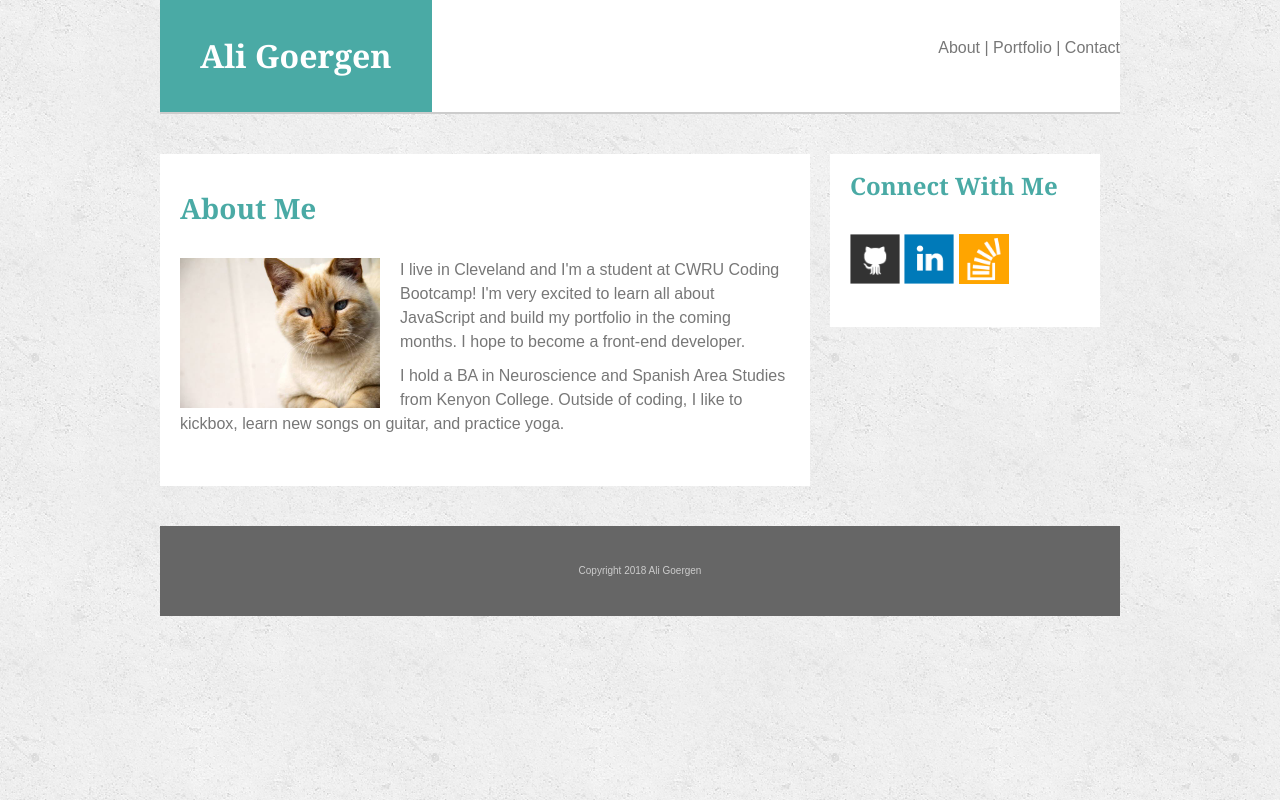
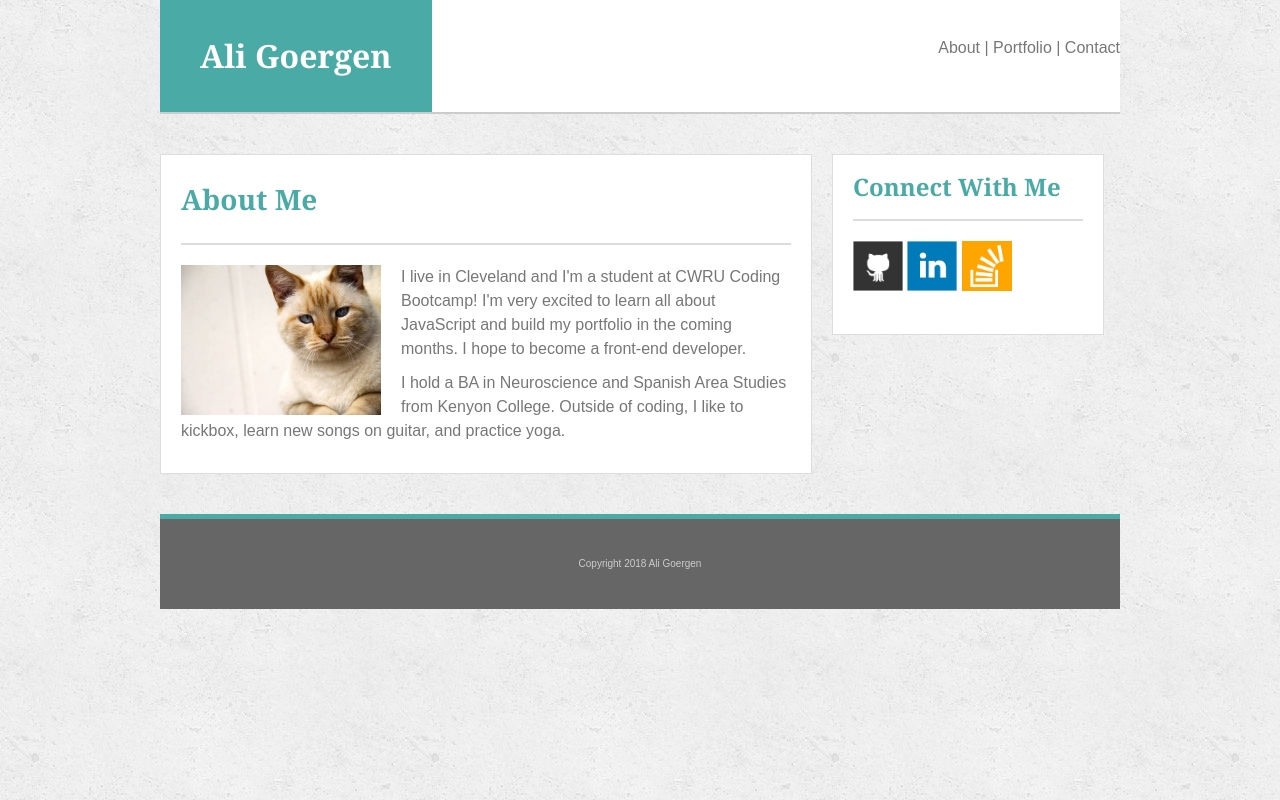
Before and after one commit to goergena/basic-portfolio, a plain HTML site: page index.html in a window 1280 px wide. Drawn offline with Linux system fonts and the light colour scheme.

Commit message:
border and line break fixes

```diff
--- a/assets/css/style.css
+++ b/assets/css/style.css
@@ -48,11 +48,12 @@ a {
 section {
     background: #fff;
     width: 610px;
-    padding: 20px 20px 40px 20px;
+    padding: 20px;
     float: left;
     border: none;
     overflow: auto;
     margin: 40px 20px 40px 0px;
+    border: 1px solid #ddd;
 }
 
 
@@ -61,13 +62,13 @@ h2 {
     font-family: Georgia, 'Times New Roman', Times, serif;
     font-size: 28px;
     font-weight: bold;
-    padding: 20px 0px;
+    padding: 10px 0px;
 }
 
-br {
-    background: #ccc;
+.break {
+    background: #ddd;
     height: 2px;
-    border: solid;
+    margin: 20px 0px;
 }
 
 /*About page content*/
@@ -139,9 +140,10 @@ h4 {
 aside {
     float: left;
     width: 230px;
-    padding: 0px 20px 40px 20px;
+    padding: 20px 20px 40px 20px;
     background: #fff;
     margin: 40px 0px;
+    border: 1px solid #ddd;
 }
 
 h3 {
@@ -149,7 +151,6 @@ h3 {
     font-family: Georgia, 'Times New Roman', Times, serif;
     font-size: 24px;
     font-weight: bold;
-    padding: 20px 0px;
 }
 
 
@@ -166,4 +167,5 @@ footer {
     text-align: center;
     font-size: 10px;
     padding: 40px;
+    border-top: 5px solid #4aaaa5;
 }
--- a/index.html
+++ b/index.html
@@ -18,7 +18,7 @@
         <div class="header-border"></div>
             <section>
                  <h2>About Me</h2>
-                 <br>
+                 <div class="break"></div>
                 <img id="prof-pic" src="assets/images/cat.jpg" alt="Ali Goergen"> <p>I live in Cleveland and I'm a student at CWRU Coding Bootcamp! I'm very excited to learn
                 all about JavaScript and build my portfolio in the coming months. I hope to become a
                 front-end developer.</p>
@@ -27,7 +27,7 @@
             </section>
             <aside>
                 <h3>Connect With Me</h3>
-                <br>
+                <div class="break"></div>
                 <a href="https://github.com/goergena"><img src="assets/images/github-128.png" alt="GitHub" class="contact"></a>
                 <a href="https://linkedin.com/alyssagoergen"><img src="assets/images/linkedin-128.png" alt="LinkedIn" class="contact"></a>
                 <a href="https://stackoverflow.com/users/9123996/ali-goes"><img src="assets/images/stackoverflow-128.png"  alt="Stack Overflow" class="contact"></a>
```
Also changed, not shown: contact.html (+2 -2 lines), portfolio.html (+2 -2 lines).
